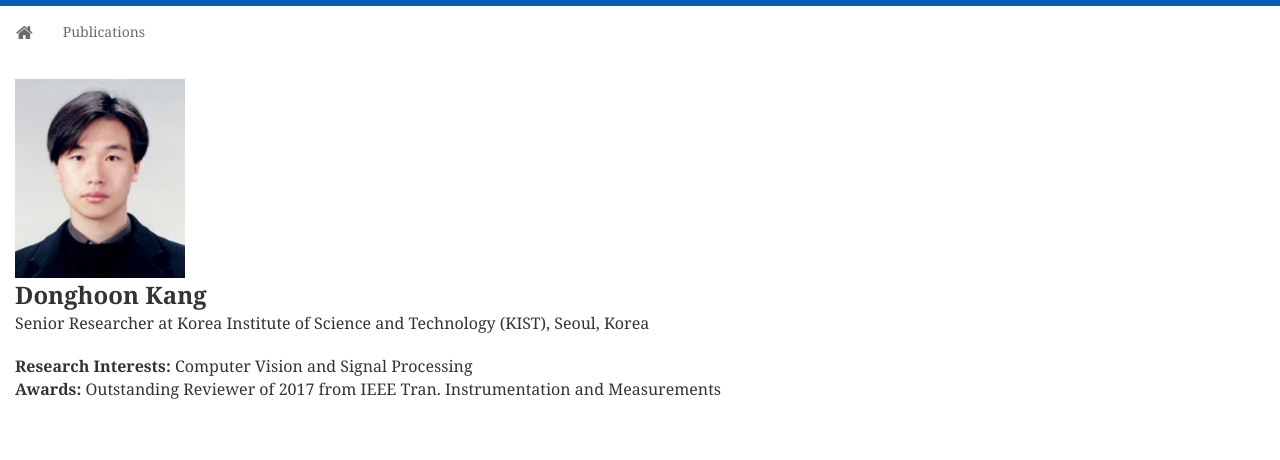
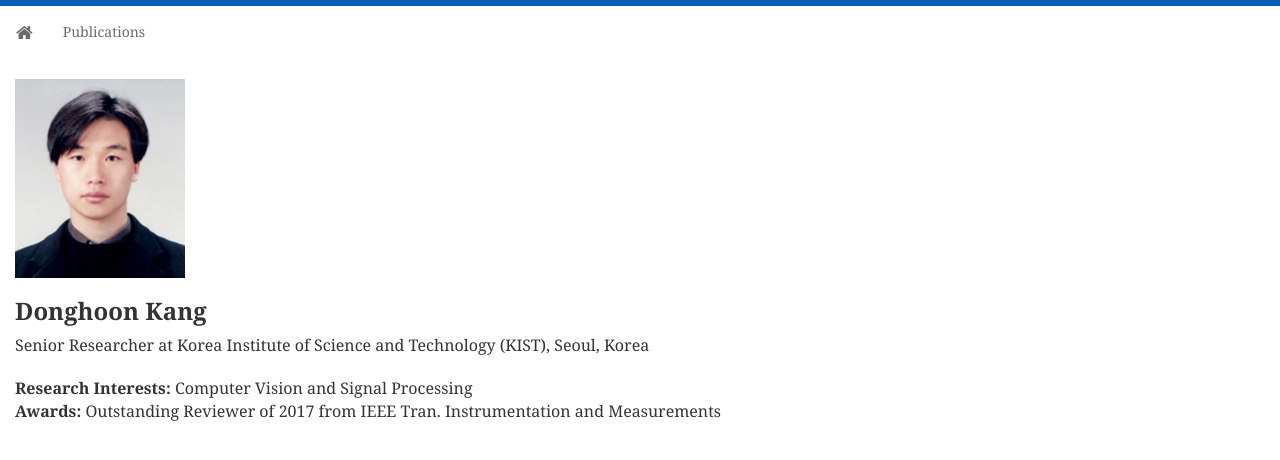
Before and after one commit to kimbabmoowoo/kimbabmoowoo.github.io, a Jekyll site: the page built from index.html, in a window 1280 px wide. Shown: the top 460 px of the page. Built offline with Jekyll 4.4.1, drawn with Linux system fonts in a browser that asks for light colours; nearby versions of some CDN libraries; Markdown is read by kramdown in place of the engine named in the settings; the list of posts is cut into pages by our own code.

Commit message:
Update index.html

```diff
--- a/index.html
+++ b/index.html
@@ -6,9 +6,11 @@ layout: home
 	<div class="container">
 	  <div class="avatar">
 		<!-- <img src="https://raw.githubusercontent.com/kimbabmoowoo/kimbabmoowoo.github.io/master/dh3.jpg" width="170"> -->
-		<img src="{{ site.baseurl }}static/img/profile.jpg" width="170"><br>
+		<img src="{{ site.baseurl }}static/img/profile.jpg" width="170">
 	  </div>
-		<font size="5"><strong>{{ site.author }}</strong></font><br>
+		<!-- <font size="5"><strong>{{ site.author }}</strong></font><br> -->
+
+		<h3><strong>{{ site.author }}</strong></h3>
 		<font size="3">Senior Researcher at Korea Institute of Science and Technology (KIST), Seoul, Korea</font><br><br>
 
 
```
